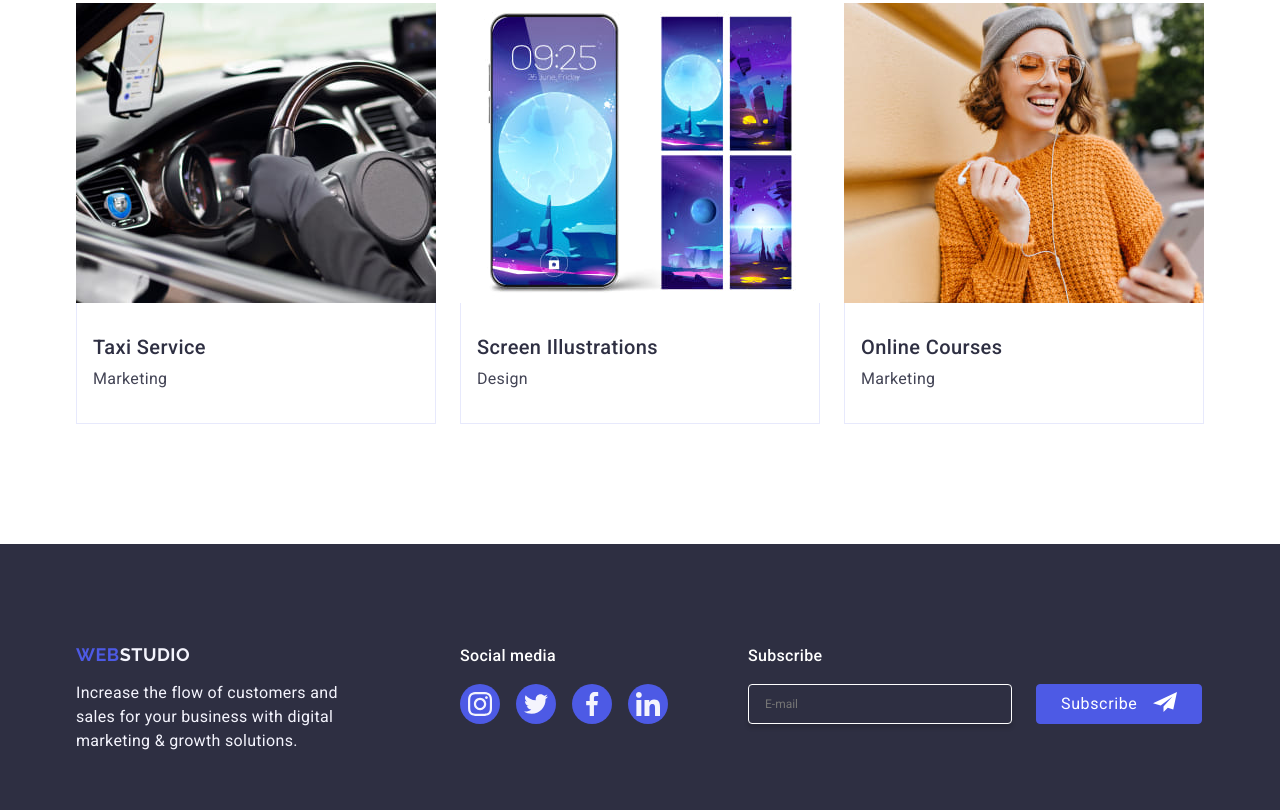
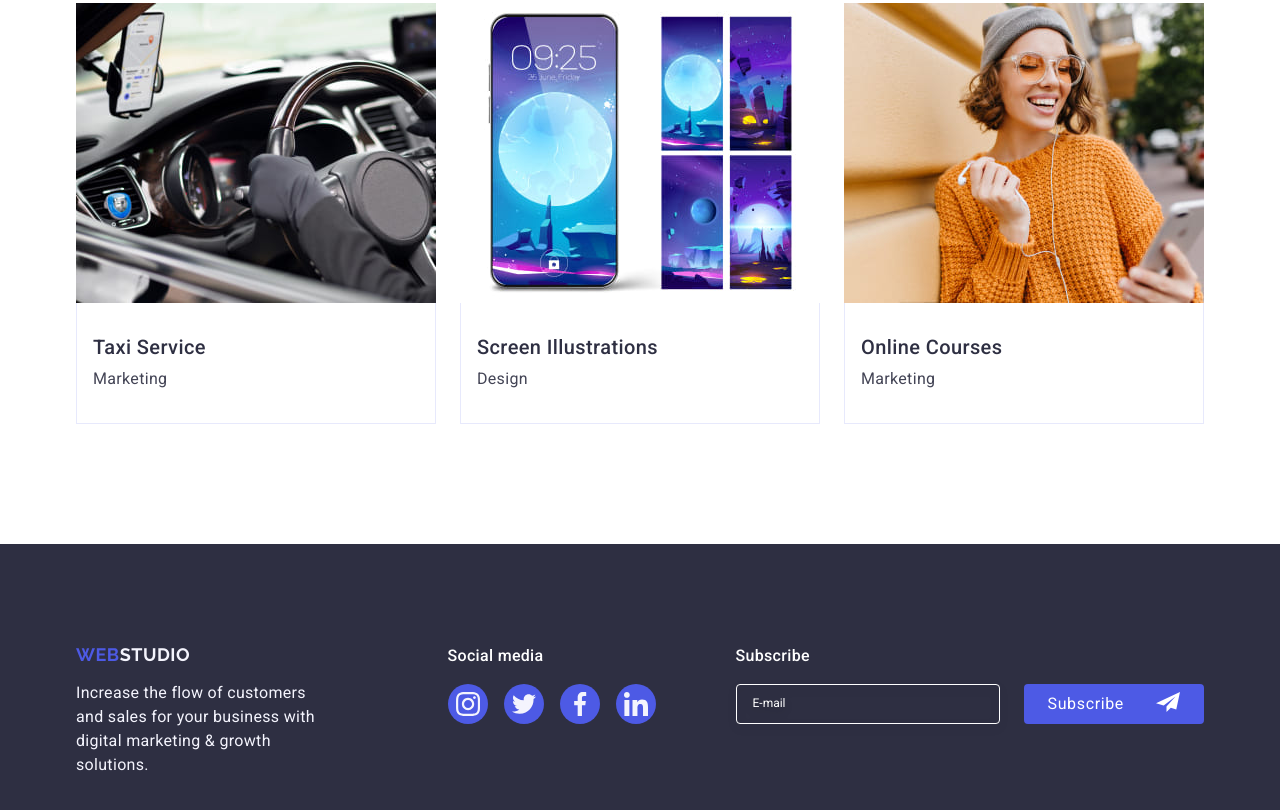
Before and after one commit to EvgeniyGarmash/goit-markup-hw-05, a plain HTML site: page index.html in a window 1280 px wide. Shown: the part 2638-3448 px from the top of the page. Drawn offline with nearby package versions, Linux system fonts and the light colour scheme.

Commit message:
footer fix

```diff
--- a/css/styles.css
+++ b/css/styles.css
@@ -331,6 +331,7 @@ img{
     font-size: 16px;
     font-weight: 500;
     letter-spacing: 0.02em;
+
     margin-bottom: 16px;
 }
 .footer-text{
@@ -364,46 +365,42 @@ img{
 .footer-social-cont{
     margin-right: 80px;
 }
-.footer-input-lable{
-    display: flex;
-    flex-direction: column;
-    margin: 0;
-}
-.footer-input-cont{
+.footer-form{
     display: flex;
     gap: 24px;
-    align-items: flex-end;
 }
 .footer-mail-form{
-    margin-top: 16px;
     width: 264px;
     max-height: 40px;
     border-radius: 4px;
     border: 1px solid #ffffff;
-    box-shadow: 0px 4px 4px 0px rgba(0, 0, 0, 0.15);
-    padding: 8px 16px;
+    filter: drop-shadow(0px 4px 4px rgba(0, 0, 0, 0.15));
+    padding: 12px 16px;
     color: #ffffff;
     font-size: 12px;
-    line-height: 24px;
     letter-spacing: 0,04em;
-    background-color: rgba(0, 0, 0, 0);
+    background-color: transparent;
+}
+.footer-mail-form::placeholder{
+    color: #ffffff;
 }
 .footer-button{
     height: 40px;
-    display: inline-flex;
+    min-width: 165px;
+    display: flex;
     padding: 8px 24px;
     justify-content: center;
     align-items: center;
     gap: 16px;
     border-radius: 4px;
-    background:  #4D5AE5;
+    background-color: #4D5AE5;
     color:  #ffffff;
     text-align: center;
     font-size: 16px;
-    line-height: 24px;
     letter-spacing: 0.04em;
-    border: 1px solid #4D5AE5;;
+    border: none;
     transition: 250ms cubic-bezier(0.4, 0, 0.2, 1);
+    cursor: pointer;
 }
 .footer-button:hover,
 .footer-button:focus {
@@ -411,6 +408,7 @@ img{
     background-color: #ffffff;
 }
 .footer-button-icon{
+    margin-left: 16px;
     fill: #ffffff;
 }
 .footer-button:hover .footer-button-icon,
@@ -421,26 +419,32 @@ img{
 /* modal style */
 
 .modal-cont{
-    display: none;
-    position: absolute;
+    opacity: 0;
+    visibility: hidden;
+    pointer-events: none;
+    position: fixed;
     top: 0;
     background: rgba(46, 47, 66, 0.40);
     height: 100%;
     width: 100%;
 }
 .is-open{
-    display: block;
+    opacity: 1;
+    visibility: visible;
+    pointer-events: auto;
 }
 .modal-win{
+    position: absolute;
+    display: flex;
+    top: 50%;
+    right: 50%;
+    transform: translate(50%, -50%);
     padding: 24px;
     width: 408px;
     border-radius: 4px;
-    margin: 80px auto;
-    display: flex;
-    flex-direction: column;
-    align-items: center;
     gap: 16px;
     background-color: #FCFCFC;
+    flex-direction: column;
 }
 .modal-label{
     display: flex;
--- a/index.html
+++ b/index.html
@@ -397,17 +397,19 @@
                     </li>
                 </ul>
             </div>
-            <div class="footer-input-cont">
-                <label class="footer-socsai-p footer-input-lable">
-                    Subscribe
-                    <input class="footer-mail-form" type="email" placeholder="E-mail">
+            <div>
+                <p class="footer-socsai-p">Subscribe</p>
+                <form class="footer-form">
+                    <label class="footer-form-label">
+                        <input class="footer-mail-form" type="email" name="email" placeholder="E-mail">
                     </label>
-                <button class="footer-button">
+                    <button class="footer-button" type="submit">
                         Subscribe
                         <svg class="footer-button-icon" width="24" height="24">
                             <use href="./images/icons.svg#icon-send">
                             </use>
                         </svg>
+                </form>
                 </button>
             </div>
         </div>
```
Lines whose indentation alone changed are shown as unchanged.
